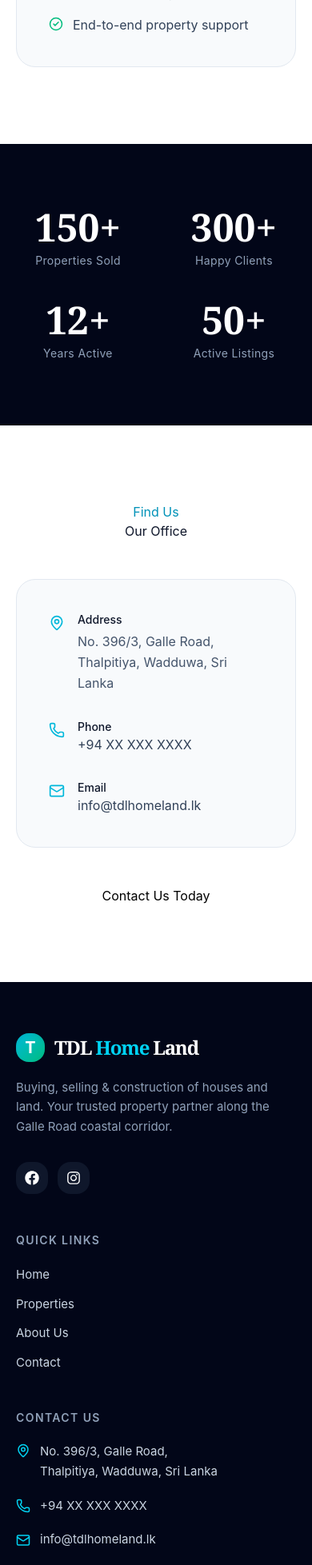
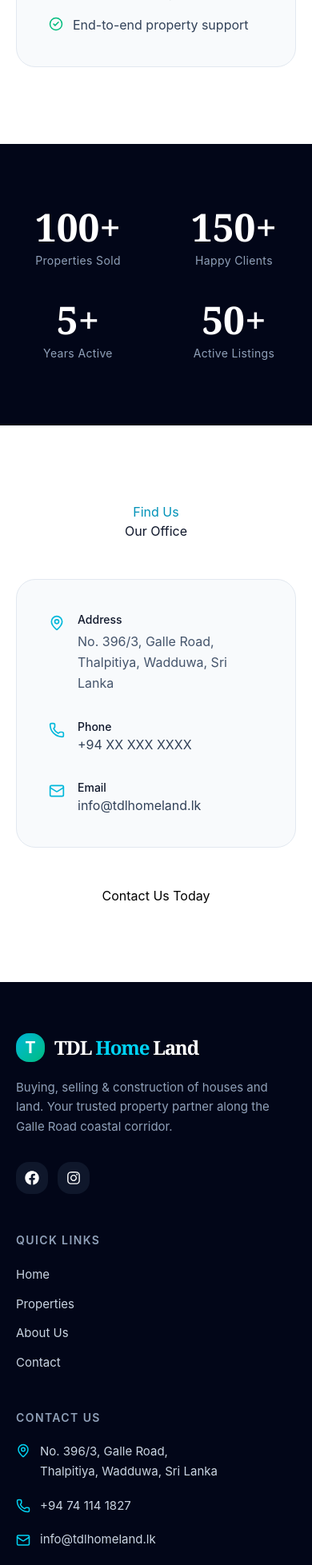
Before and after one commit to sasuniii0/tdl-homeland, a React (Vite) app: page /about in a window 390 px wide. Shown: the part 1326-3283 px from the top of the page at 80% size. Built offline with nearby package versions, Linux system fonts and the light colour scheme; a web font is replaced by a local one.

Commit message:
fix: Update phone number and WhatsApp links across components

```diff
--- a/src/components/Footer.jsx
+++ b/src/components/Footer.jsx
@@ -80,10 +80,10 @@ export default function Footer() {
               <li className="flex items-center gap-3">
                 <Phone size={18} className="text-cyan-400 flex-shrink-0" />
                 <a
-                  href="tel:+94XXXXXXXXX"
+                  href="tel:+94741141827"
                   className="hover:text-cyan-400 transition-colors text-[15px]"
                 >
-                  +94 XX XXX XXXX
+                  +94 74 114 1827
                 </a>
               </li>
 
--- a/src/components/Navbar.jsx
+++ b/src/components/Navbar.jsx
@@ -90,7 +90,7 @@ export default function Navbar({ transparent = false }) {
         {/* Desktop CTA */}
         <div className="hidden md:flex items-center gap-4">
           <a
-            href="tel:+94XXXXXXXXX"
+            href="tel:+94741141827"
             className={`flex items-center gap-2 text-sm font-medium transition-colors ${
               scrolled || !shouldBeTransparent
                 ? "text-slate-700 hover:text-slate-900"
@@ -150,7 +150,7 @@ export default function Navbar({ transparent = false }) {
 
           <div className="pt-6 border-t border-slate-100">
             <a
-              href="tel:+94XXXXXXXXX"
+              href="tel:+94741141827"
               className="flex items-center justify-center gap-3 w-full py-4 text-slate-700 hover:bg-slate-50 rounded-2xl transition-colors font-medium"
             >
               <Phone size={20} /> Call Us Now
--- a/src/components/WhatsAppFAB.jsx
+++ b/src/components/WhatsAppFAB.jsx
@@ -3,7 +3,7 @@ import { MessageCircle } from "lucide-react";
 export default function WhatsAppFAB() {
   return (
     <a
-      href="https://wa.me/94XXXXXXXXX?text=Hi%20TDL%20Home%20Land%2C%20I%27m%20interested%20in%20a%20property."
+      href="https://wa.me/94741141827?text=Hi%20TDL%20Home%20Land%2C%20I%27m%20interested%20in%20a%20property."
       target="_blank"
       rel="noopener noreferrer"
       className="fixed bottom-6 right-6 z-50 bg-[#25D366] hover:bg-[#1da851] text-white
--- a/src/data/index.js
+++ b/src/data/index.js
@@ -139,9 +139,9 @@ export const services = [
 ];
 
 export const stats = [
-  { num: "150+", label: "Properties Sold" },
-  { num: "300+", label: "Happy Clients" },
-  { num: "12+",  label: "Years Active" },
+  { num: "100+", label: "Properties Sold" },
+  { num: "150+", label: "Happy Clients" },
+  { num: "5+",  label: "Years Active" },
   { num: "50+",  label: "Active Listings" },
 ];
 
--- a/src/pages/Contact.jsx
+++ b/src/pages/Contact.jsx
@@ -12,8 +12,8 @@ const contactInfo = [
   {
     icon: Phone,
     label: "Phone",
-    value: "+94 XX XXX XXXX",
-    href: "tel:+94XXXXXXXXX",
+    value: "+94 74 114 1827",
+    href: "tel:+94741141827",
     linkText: "Call now →",
   },
   {
@@ -27,7 +27,7 @@ const contactInfo = [
     icon: MessageCircle,
     label: "WhatsApp",
     value: "Chat with us instantly",
-    href: "https://wa.me/94XXXXXXXXX",
+    href: "https://wa.me/94741141827?text=Hi%20TDL%20Home%20Land%2C%20I%27d%20like%20a%20free%20consultation.",
     linkText: "Open WhatsApp →",
   },
   {
@@ -132,7 +132,7 @@ export default function Contact() {
 
               {/* WhatsApp CTA */}
               <a
-                href="https://wa.me/94XXXXXXXXX?text=Hi%20TDL%20Home%20Land%2C%20I%27d%20like%20a%20free%20consultation."
+                href="https://wa.me/94741141827?text=Hi%20TDL%20Home%20Land%2C%20I%27d%20like%20a%20free%20consultation."
                 target="_blank"
                 rel="noopener noreferrer"
                 className="flex items-center justify-center gap-3 w-full bg-[#25D366] hover:bg-[#1da851] text-white py-4 rounded-2xl text-sm font-semibold transition-all"
```
